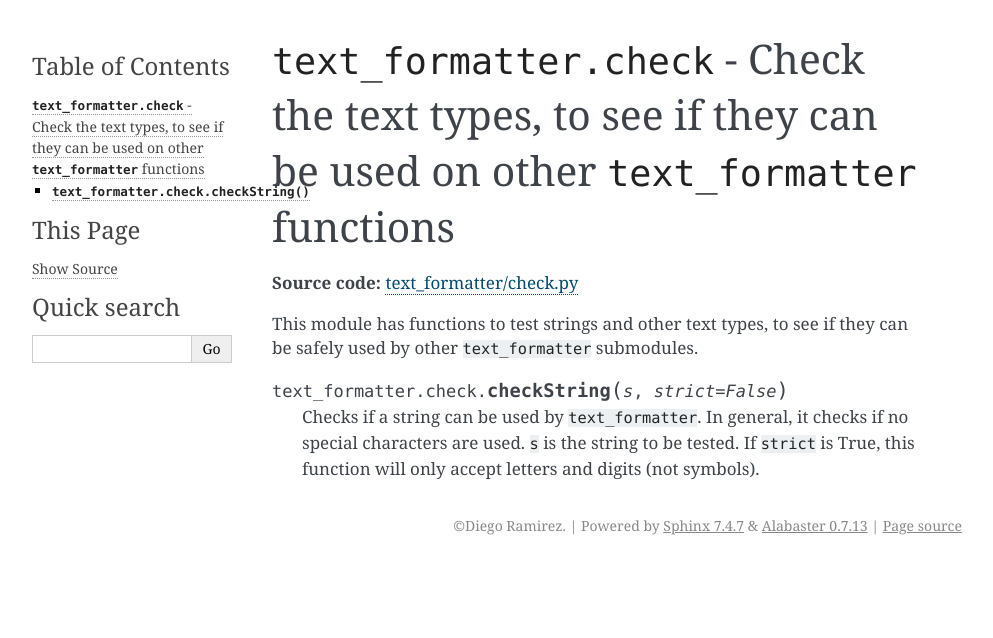
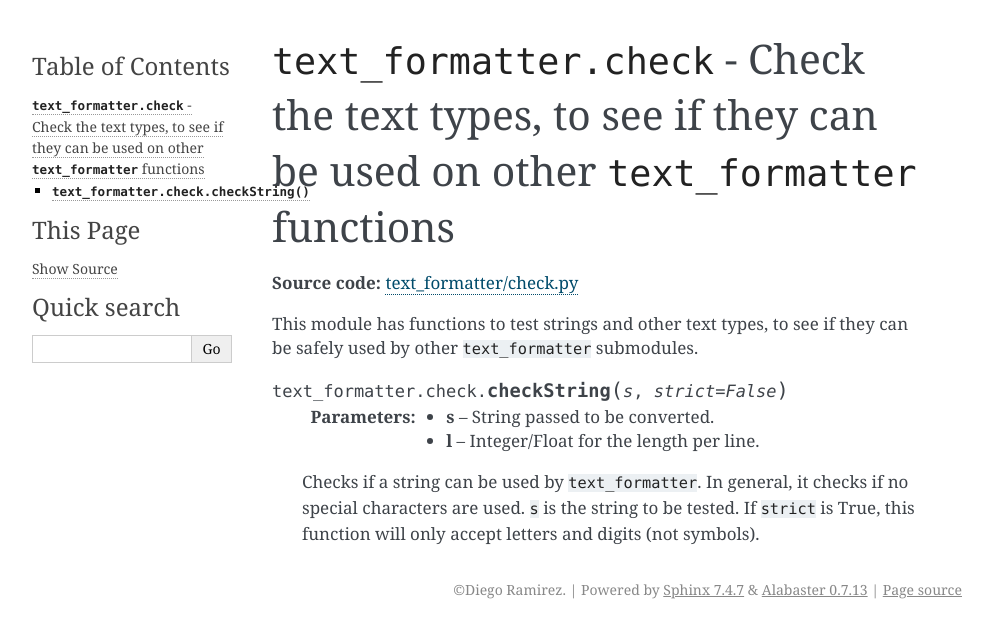
Before and after one commit to DiddiLeija/text_formatter, a Sphinx documentation site: the page built from docs/modules/module_check.rst, in a window 1280 px wide. Shown: the top 638 px of the page, without its empty margins (148-1141 px from the left). Built offline with Sphinx 7.4.7, drawn with Linux system fonts in a browser that asks for light colours.

Commit message:
Add params to module_check.py
Use the ":param:" directive.

```diff
--- a/docs/modules/module_check.rst
+++ b/docs/modules/module_check.rst
@@ -10,5 +10,8 @@ other ``text_formatter`` submodules.
 
 .. py:function:: text_formatter.check.checkString(s, strict=False)
 
+   :param s: String passed to be converted.
+   :param l: Integer/Float for the length per line.
+
    Checks if a string can be used by ``text_formatter``. In general, it checks if no special characters are used. ``s`` is
    the string to be tested. If ``strict`` is True, this function will only accept letters and digits (not symbols).
```
